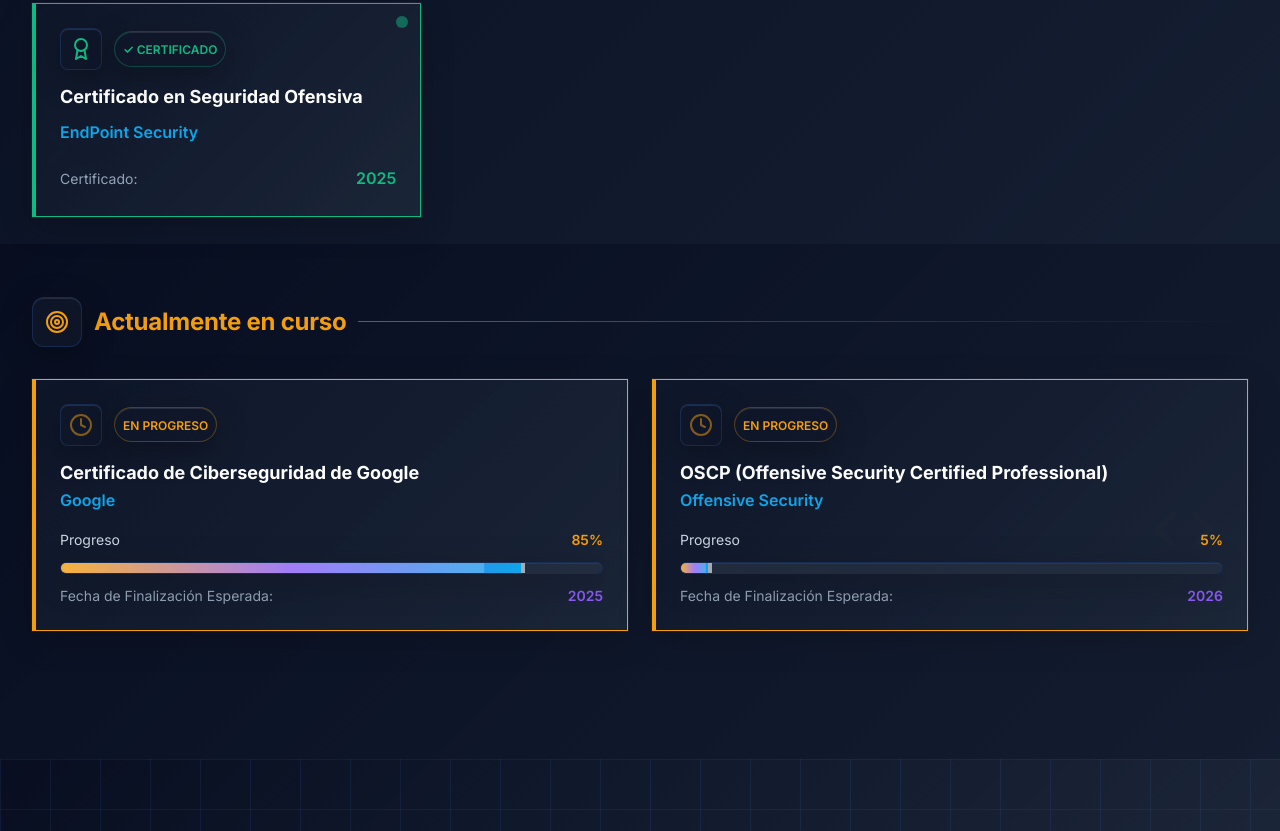
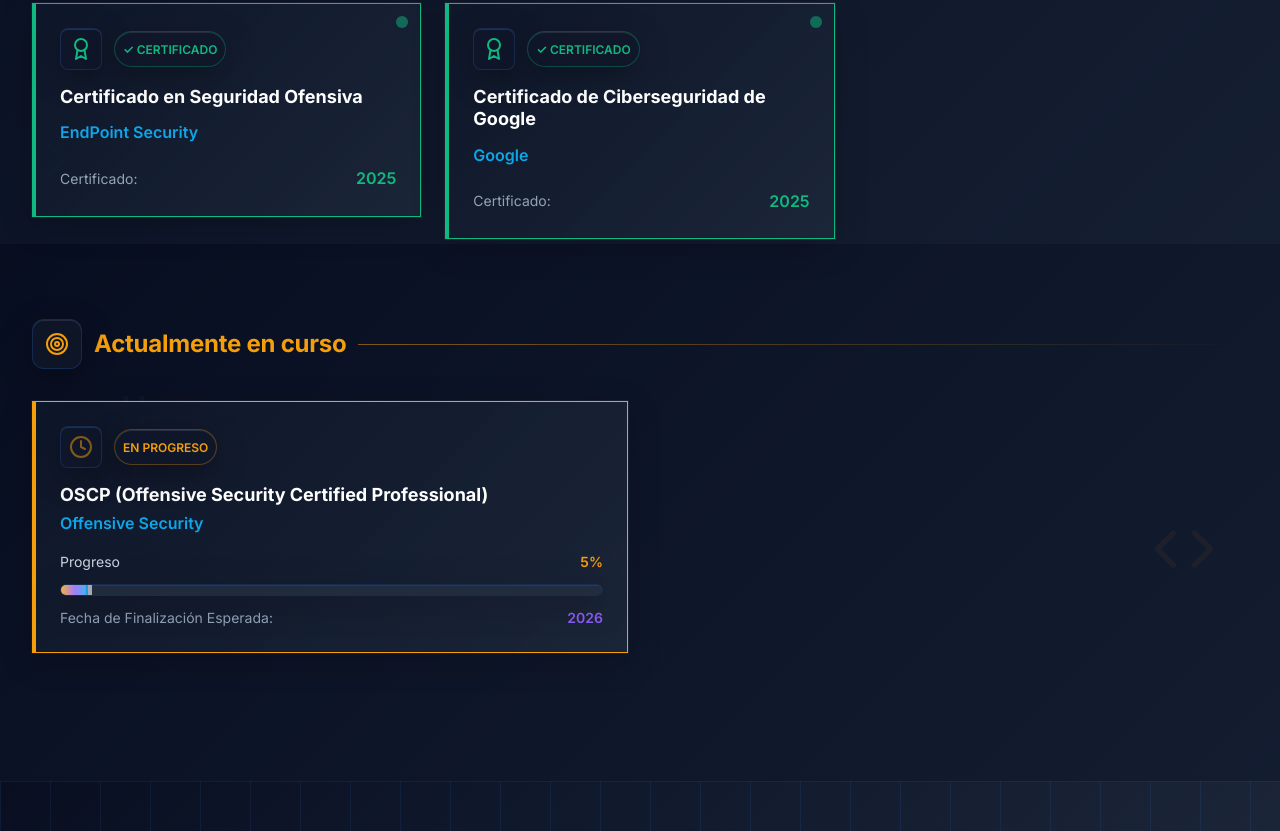
Before and after one commit to Ismaeldevs/Portfolio, a React (Vite) app: page / in a window 1280 px wide. Shown: the part 4556-5387 px from the top of the page. Built offline with nearby package versions, Linux system fonts and the light colour scheme.

Commit message:
Updated Certificados

```diff
--- a/index.html
+++ b/index.html
@@ -1,5 +1,5 @@
 <!doctype html>
-<html lang="en">
+<html lang="es">
   <head>
     <meta charset="UTF-8" />
     <link rel="icon" type="image/icon" href="/favicon.ico" />
--- a/public/index.html
+++ b/public/index.html
@@ -1,5 +1,5 @@
 <!doctype html>
-<html lang="en">
+<html lang="es">
   <head>
     <meta charset="UTF-8" />
     <link rel="icon" type="image/icon" href="/favicon.ico" />
--- a/src/data/certifications.ts
+++ b/src/data/certifications.ts
@@ -7,16 +7,16 @@
     url: "#",
     status: "completado"
   },
-    {
-    id: 4,
+  {
+    id: 2,
     name: "Certificado de Ciberseguridad de Google",
     issuer: "Google",
-    status: "en progreso",
-    progress: 85,
-    expectedCompletion: "2025"
+    date: "2025",
+    url: "#",
+    status: "completado"
   },
   {
-    id: 5,
+    id: 3,
     name: "OSCP (Offensive Security Certified Professional)",
     issuer: "Offensive Security",
     status: "en progreso",
```
Also changed, not shown: 2 other files (tests, documents, lock files or other folders).
